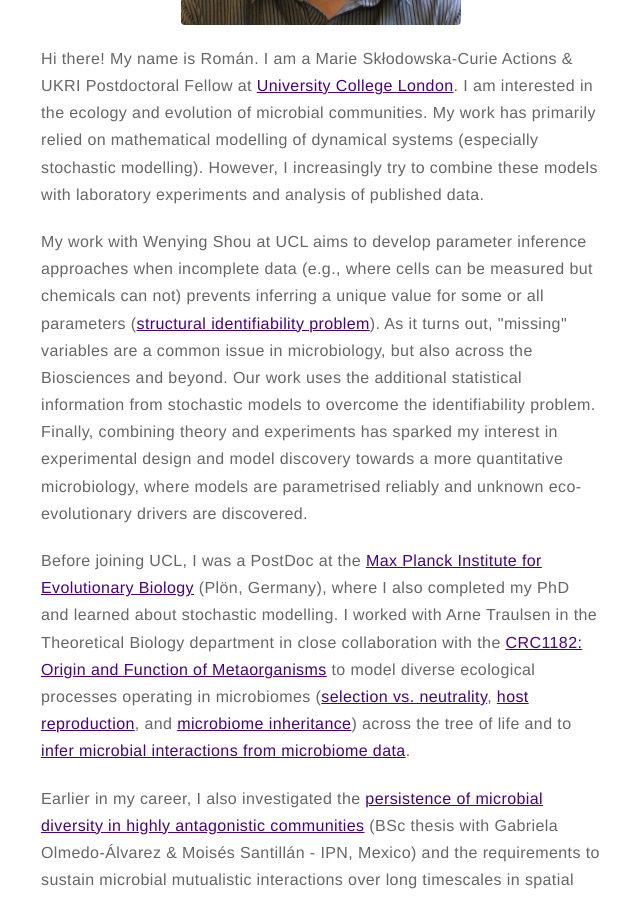
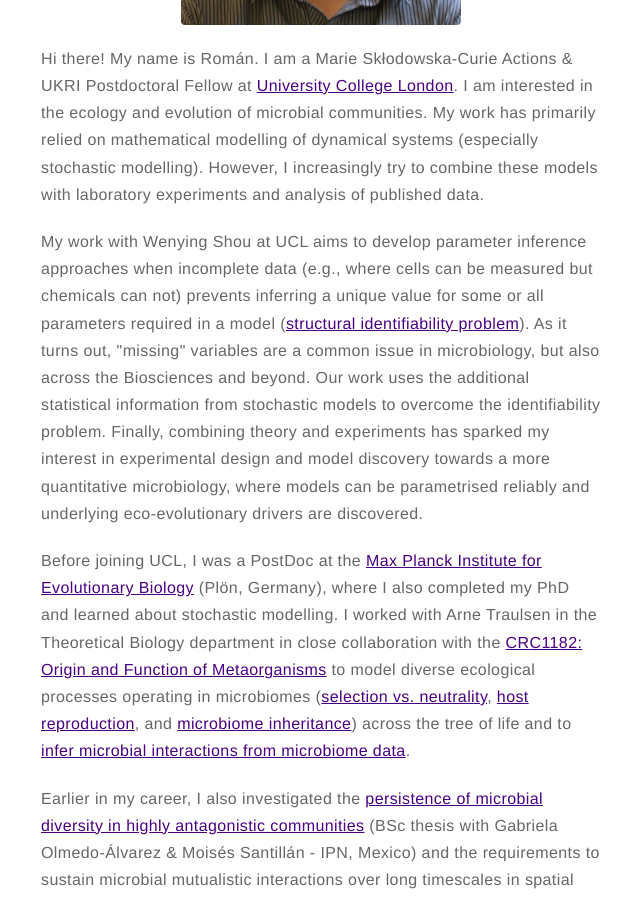
Before and after one commit to romanzapien/romanzapien.github.io, a Jekyll site: the page built from about.md, in a window 1280 px wide and 900 px high, scrolled down 359 px. Shown: the whole window, without its empty margins (319-959 px from the left). Built offline with Jekyll 4.4.1, drawn with Linux system fonts in a browser that asks for light colours.

Commit message:
Update about.md

```diff
--- a/about.md
+++ b/about.md
@@ -6,7 +6,7 @@ layout: page
 
 <p>Hi there! My name is Román. I am a Marie Skłodowska-Curie Actions & UKRI Postdoctoral Fellow at <a href="https://www.ucl.ac.uk/biosciences/gee/ucl-centre-lifes-origins-and-evolution">University College London</a>. I am interested in the <b>ecology and evolution</b> of <b>microbial communities</b>. My work has primarily relied on <b>mathematical modelling</b> of <b>dynamical systems</b> (especially <b>stochastic modelling</b>). However, I increasingly try to combine these models with laboratory experiments and analysis of published data.</p>
 
-<p>My work with Wenying Shou at UCL aims to develop <b>parameter inference</b> approaches when incomplete data (e.g., where cells can be measured but chemicals can not) prevents inferring a unique value for some or all parameters (<a href="https://en.wikipedia.org/wiki/Structural_identifiability">structural identifiability problem</a>). As it turns out, "missing" variables are a common issue in microbiology, but also across the Biosciences and beyond. Our work uses the additional statistical information from stochastic models to overcome the identifiability problem. Finally, combining theory and experiments has sparked my interest in <b>experimental design</b> and <b>model discovery</b> towards a more quantitative microbiology, where models are parametrised reliably and unknown eco-evolutionary drivers are discovered.</p>
+<p>My work with Wenying Shou at UCL aims to develop <b>parameter inference</b> approaches when incomplete data (e.g., where cells can be measured but chemicals can not) prevents inferring a unique value for some or all parameters required in a model (<a href="https://en.wikipedia.org/wiki/Structural_identifiability">structural identifiability problem</a>). As it turns out, "missing" variables are a common issue in microbiology, but also across the Biosciences and beyond. Our work uses the additional statistical information from stochastic models to overcome the identifiability problem. Finally, combining theory and experiments has sparked my interest in <b>experimental design</b> and <b>model discovery</b> towards a more quantitative microbiology, where models can be parametrised reliably and underlying eco-evolutionary drivers are discovered.</p>
 
 <p>Before joining UCL, I was a PostDoc at the <a href="https://www.evolbio.mpg.de">Max Planck Institute for Evolutionary Biology</a> (Plön, Germany), where I also completed my PhD and learned about stochastic modelling. I worked with Arne Traulsen in the Theoretical Biology department in close collaboration with the <a href="https://www.metaorganism-research.com">CRC1182: Origin and Function of Metaorganisms</a> to model diverse ecological processes operating in <b>microbiomes</b> (<a href="https://doi.org/10.1098/rsif.2021.0717">selection vs. neutrality</a>, <a href="https://doi.org/10.1371/journal.pcbi.1008392">host reproduction</a>, and <a href="https://doi.org/10.1186/s12862-022-02029-2">microbiome inheritance</a>) across the tree of life and to <a href="https://doi.org/10.1371/journal.pbio.3002913">infer microbial interactions from microbiome data</a>.</p>
 
```
